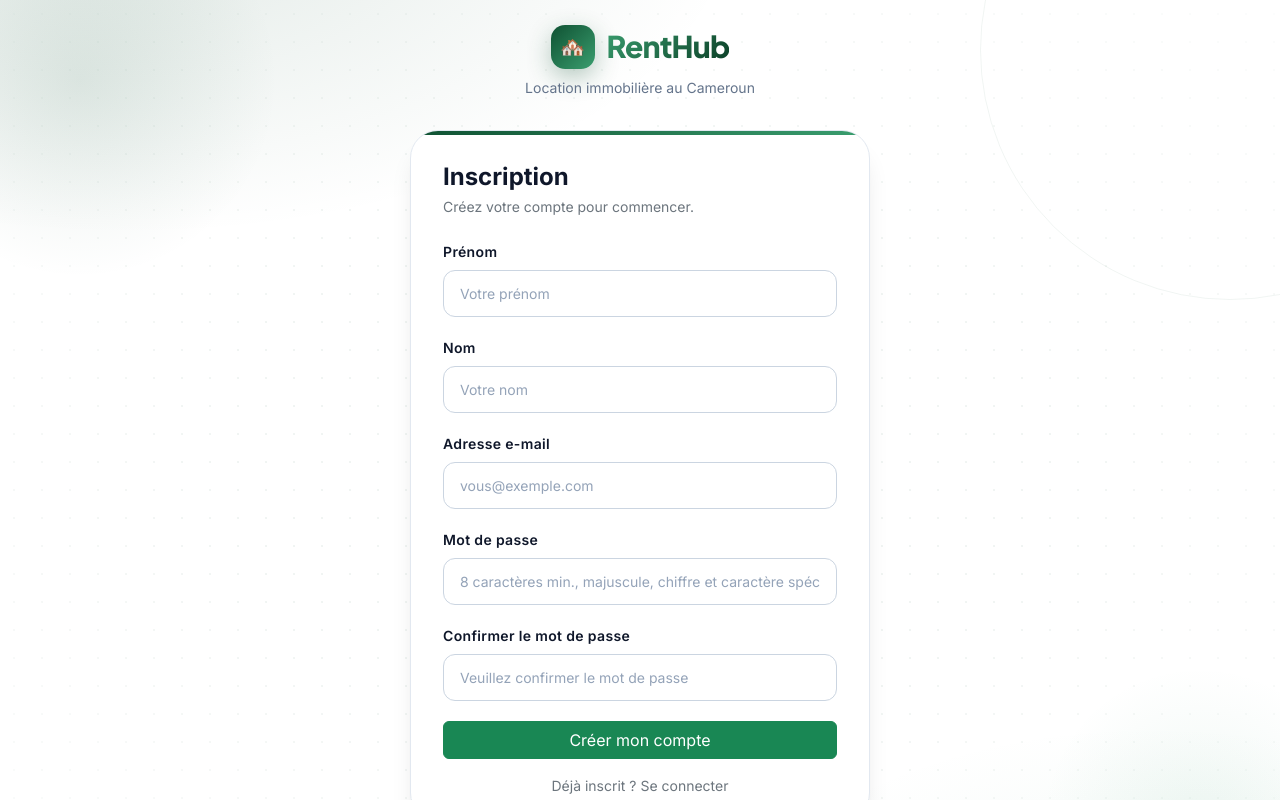
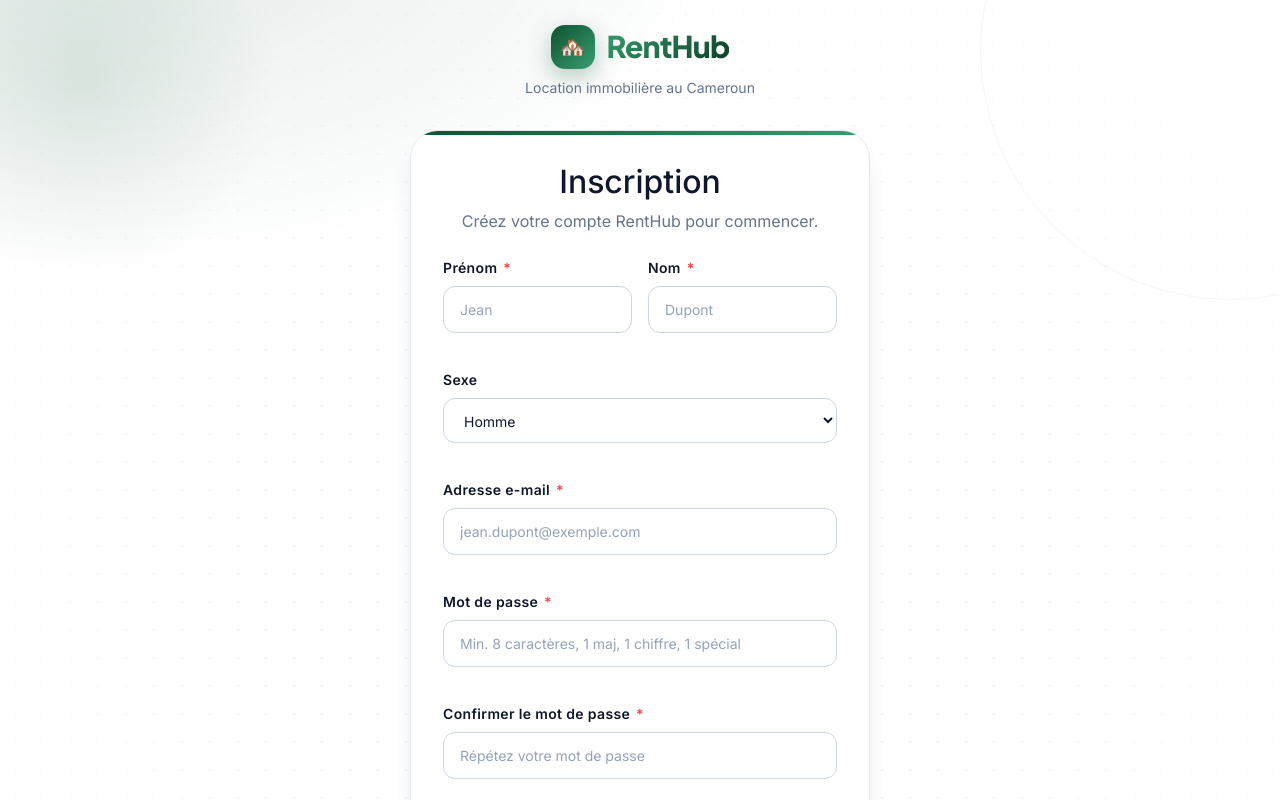
Before and after one commit to thierrybifou07-eng/RentHub-App-Frontend, a React (Vite) app: page /inscription in a window 1280 px wide. Shown: the top 800 px of the page. Built offline with nearby package versions, Linux system fonts and the light colour scheme.

Commit message:
feat(auth): refonte page Inscription (T1-8) avec design premium et redirection

```diff
--- a/src/pages/auth/RegisterPage.jsx
+++ b/src/pages/auth/RegisterPage.jsx
@@ -1,146 +1,195 @@
 import { useState } from "react"
+import { useForm } from "react-hook-form"
+import { zodResolver } from "@hookform/resolvers/zod"
 import { Link, useNavigate } from "react-router-dom"
+import { registerSchema } from "../../schemas/userSchema"
+import { useAuthStore } from "../../stores/authStore"
 import { APP_ROUTES } from "../../constants/routes"
-import { useAuthStore } from "../../stores/authStore"
-import { registerSchema } from "../../schemas/userSchema"
 import FormField from "../../components/forms/FormField"
 
 function RegisterPage() {
   const navigate = useNavigate()
-  const register = useAuthStore((s) => s.register)
+  const { register: registerApi } = useAuthStore()
 
-  const [firstname, setFirstname] = useState("")
-  const [lastname, setLastname] = useState("")
-  const [email, setEmail] = useState("")
-  const [password, setPassword] = useState("")
-  const [confirmPassword, setConfirmPassword] = useState("")
-  const [errors, setErrors] = useState({})
   const [globalError, setGlobalError] = useState(null)
-  const [submitting, setSubmitting] = useState(false)
 
-  function validate() {
-    const result = registerSchema.safeParse({
-      firstname,
-      lastname,
-      email,
-      password,
-      confirmPassword,
+  const {
+    register,
+    handleSubmit,
+    formState: { errors, isSubmitting },
+  } = useForm({
+    resolver: zodResolver(registerSchema),
+    defaultValues: {
+      firstname: "",
+      lastname: "",
+      email: "",
+      gender: "M",
+      password: "",
+      confirmPassword: "",
+    },
   })
-    if (!result.success) {
-      const fieldErrors = {}
-      for (const issue of result.error.issues) {
-        const key = issue.path[0]
-        if (!fieldErrors[key]) fieldErrors[key] = issue.message
-      }
-      setErrors(fieldErrors)
-      return false
-    }
-    setErrors({})
-    return true
-  }
 
-  async function handleSubmit(e) {
-    e.preventDefault()
+  const onSubmit = async (data) => {
     setGlobalError(null)
-    if (!validate()) return
-
-    setSubmitting(true)
     try {
-      await register({ firstname, lastname, email, password, confirmPassword })
-      navigate(APP_ROUTES.login, { replace: true, state: { registered: true } })
-    } catch (err) {
-      setGlobalError(err.message)
-    } finally {
-      setSubmitting(false)
+      await registerApi(data)
+      // On redirige vers la page de connexion, qui affichera un message de succès.
+      // Une fois connectés, ils seront redirigés vers VerifyEmailPage s'ils sont PENDING_VERIFICATION.
+      navigate(APP_ROUTES.login, { replace: true, state: { registered: true, email: data.email } })
+    } catch (error) {
+      setGlobalError(error.message || "Une erreur est survenue lors de l'inscription.")
     }
   }
 
   return (
-    <div>
-      <h1 className="h4 fw-bold mb-1">Inscription</h1>
-      <p className="text-secondary small mb-4">
-        Créez votre compte pour commencer.
+    <div className="page-enter">
+      <h2 style={{ textAlign: "center", marginBottom: "var(--space-2)" }}>Inscription</h2>
+      <p style={{ textAlign: "center", color: "var(--color-text-muted)", marginBottom: "var(--space-6)" }}>
+        Créez votre compte RentHub pour commencer.
       </p>
 
       {globalError && (
-        <div className="alert alert-danger small py-2" role="alert">
-          {globalError}
+        <div
+          className="field-error"
+          style={{
+            marginBottom: "var(--space-4)",
+            padding: "var(--space-3)",
+            background: "var(--color-danger-light)",
+            borderRadius: "var(--radius-md)",
+          }}
+          role="alert"
+        >
+          <span aria-hidden="true">⚠</span> {globalError}
         </div>
       )}
 
-      <form onSubmit={handleSubmit} noValidate>
-        <FormField label="Prénom" htmlFor="register-firstname" error={errors.firstname}>
+      <form onSubmit={handleSubmit(onSubmit)} style={{ display: "flex", flexDirection: "column", gap: "var(--space-4)" }}>
+
+        <div style={{ display: "grid", gridTemplateColumns: "1fr 1fr", gap: "var(--space-4)" }}>
+          <FormField
+            label="Prénom"
+            htmlFor="firstname"
+            error={errors.firstname?.message}
+            required
+          >
             <input
+              id="firstname"
               type="text"
-            id="register-firstname"
-            className={`form-control ${errors.firstname ? "is-invalid" : ""}`}
-            placeholder="Votre prénom"
+              className="input-premium"
+              placeholder="Jean"
               autoComplete="given-name"
-            value={firstname}
-            onChange={(e) => setFirstname(e.target.value)}
+              disabled={isSubmitting}
+              {...register("firstname")}
             />
           </FormField>
 
-        <FormField label="Nom" htmlFor="register-lastname" error={errors.lastname}>
+          <FormField
+            label="Nom"
+            htmlFor="lastname"
+            error={errors.lastname?.message}
+            required
+          >
             <input
+              id="lastname"
               type="text"
-            id="register-lastname"
-            className={`form-control ${errors.lastname ? "is-invalid" : ""}`}
-            placeholder="Votre nom"
+              className="input-premium"
+              placeholder="Dupont"
               autoComplete="family-name"
-            value={lastname}
-            onChange={(e) => setLastname(e.target.value)}
+              disabled={isSubmitting}
+              {...register("lastname")}
+            />
+          </FormField>
+        </div>
+
+        <FormField
+          label="Sexe"
+          htmlFor="gender"
+          error={errors.gender?.message}
+        >
+          <select
+            id="gender"
+            className="input-premium"
+            disabled={isSubmitting}
+            {...register("gender")}
+          >
+            <option value="M">Homme</option>
+            <option value="F">Femme</option>
+          </select>
+        </FormField>
+
+        <FormField
+          label="Adresse e-mail"
+          htmlFor="email"
+          error={errors.email?.message}
+          required
+        >
+          <input
+            id="email"
+            type="email"
+            className="input-premium"
+            placeholder="jean.dupont@exemple.com"
+            autoComplete="email"
+            disabled={isSubmitting}
+            {...register("email")}
           />
         </FormField>
 
-        <FormField label="Adresse e-mail" htmlFor="register-email" error={errors.email}>
+        <FormField
+          label="Mot de passe"
+          htmlFor="password"
+          error={errors.password?.message}
+          required
+        >
           <input
-            type="email"
-            id="register-email"
-            className={`form-control ${errors.email ? "is-invalid" : ""}`}
-            placeholder="vous@exemple.com"
-            autoComplete="email"
-            value={email}
-            onChange={(e) => setEmail(e.target.value)}
+            id="password"
+            type="password"
+            className="input-premium"
+            placeholder="Min. 8 caractères, 1 maj, 1 chiffre, 1 spécial"
+            autoComplete="new-password"
+            disabled={isSubmitting}
+            {...register("password")}
           />
         </FormField>
 
-        <FormField label="Mot de passe" htmlFor="register-password" error={errors.password}>
+        <FormField
+          label="Confirmer le mot de passe"
+          htmlFor="confirmPassword"
+          error={errors.confirmPassword?.message}
+          required
+        >
           <input
+            id="confirmPassword"
             type="password"
-            id="register-password"
-            className={`form-control ${errors.password ? "is-invalid" : ""}`}
-            placeholder="8 caractères min., majuscule, chiffre et caractère spécial"
+            className="input-premium"
+            placeholder="Répétez votre mot de passe"
             autoComplete="new-password"
-            value={password}
-            onChange={(e) => setPassword(e.target.value)}
-          />
-        </FormField>
-
-        <FormField label="Confirmer le mot de passe" htmlFor="register-confirm" error={errors.confirmPassword}>
-          <input
-            type="password"
-            id="register-confirm"
-            className={`form-control ${errors.confirmPassword ? "is-invalid" : ""}`}
-            placeholder="Veuillez confirmer le mot de passe"
-            autoComplete="new-password"
-            value={confirmPassword}
-            onChange={(e) => setConfirmPassword(e.target.value)}
+            disabled={isSubmitting}
+            {...register("confirmPassword")}
           />
         </FormField>
 
         <button
           type="submit"
-          className="btn btn-success w-100"
-          disabled={submitting}
+          className="btn-primary-gradient"
+          disabled={isSubmitting}
+          style={{ marginTop: "var(--space-2)", position: "relative" }}
         >
-          {submitting ? "Création en cours..." : "Créer mon compte"}
+          {isSubmitting ? (
+            <span className="btn-spinner" />
+          ) : (
+            "Créer mon compte"
+          )}
         </button>
       </form>
 
-      <p className="text-center text-secondary small mt-3 mb-0">
+      <p style={{ textAlign: "center", marginTop: "var(--space-6)", fontSize: "var(--text-sm)" }}>
         Déjà inscrit ?{" "}
-        <Link to={APP_ROUTES.login}>Se connecter</Link>
+        <Link
+          to={APP_ROUTES.login}
+          style={{ color: "var(--color-primary-600)", fontWeight: 600, textDecoration: "none" }}
+        >
+          Se connecter
+        </Link>
       </p>
     </div>
   )
```
Lines whose indentation alone changed are shown as unchanged.
